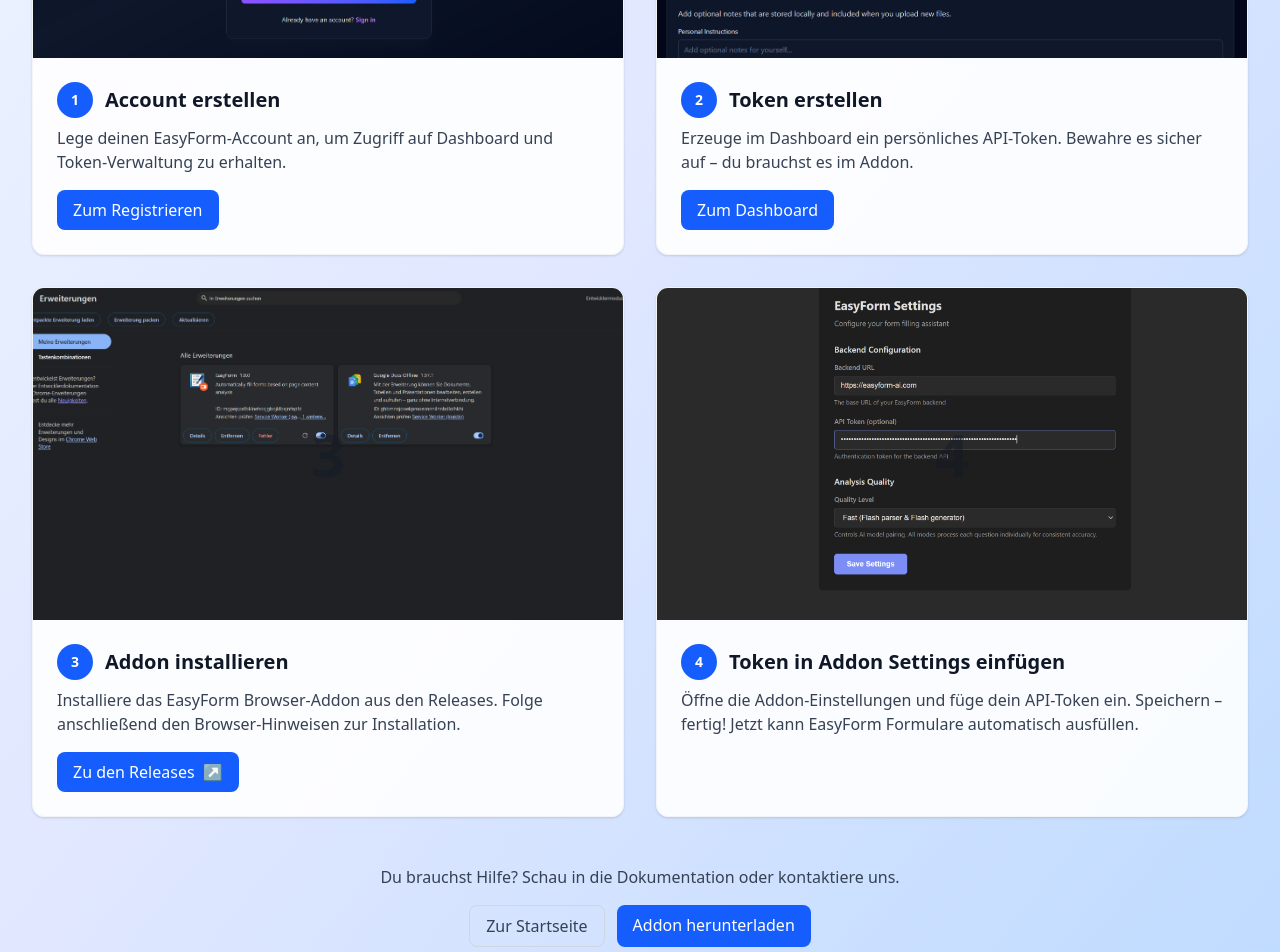
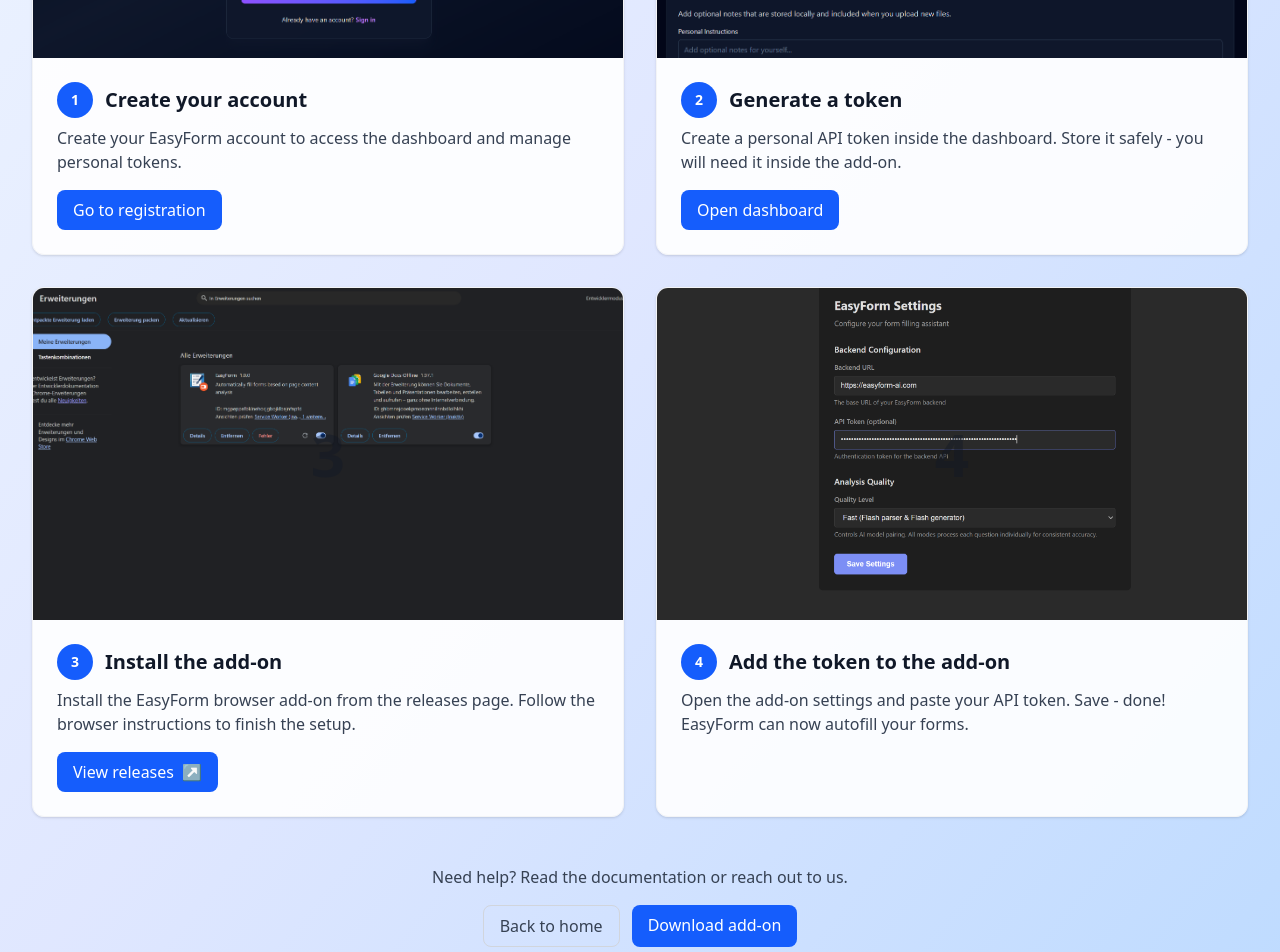
Before and after one commit to M4RKUS28/EasyForm, a React (Vite) app in the folder frontend/: page /setup in a window 1280 px wide. Shown: the part 560-1512 px from the top of the page. Built offline with nearby package versions, Linux system fonts and the light colour scheme; no server answers.

Commit message:
feat: Translate Setup component text to English for improved accessibility

```diff
--- a/frontend/src/pages/Setup.jsx
+++ b/frontend/src/pages/Setup.jsx
@@ -3,46 +3,46 @@
 const steps = [
   {
     number: 1,
-    title: 'Account erstellen',
+    title: 'Create your account',
     description:
-      'Lege deinen EasyForm-Account an, um Zugriff auf Dashboard und Token-Verwaltung zu erhalten.',
-    img: '/register.png', // Platzhalter – Bild später in /public/images ablegen
+      'Create your EasyForm account to access the dashboard and manage personal tokens.',
+    img: '/register.png', // Placeholder - final asset can live in /public/images
     cta: {
-      label: 'Zum Registrieren',
+      label: 'Go to registration',
       href: '/register',
       type: 'internal',
     },
   },
   {
     number: 2,
-    title: 'Token erstellen',
+    title: 'Generate a token',
     description:
-      'Erzeuge im Dashboard ein persönliches API-Token. Bewahre es sicher auf – du brauchst es im Addon.',
-    img: '/token.png', // Platzhalter – Bild später in /public/images ablegen
+      'Create a personal API token inside the dashboard. Store it safely - you will need it inside the add-on.',
+    img: '/token.png', // Placeholder - final asset can live in /public/images
     cta: {
-      label: 'Zum Dashboard',
+      label: 'Open dashboard',
       href: '/dashboard',
       type: 'internal',
     },
   },
   {
     number: 3,
-    title: 'Addon installieren',
+    title: 'Install the add-on',
     description:
-      'Installiere das EasyForm Browser-Addon aus den Releases. Folge anschließend den Browser-Hinweisen zur Installation.',
-    img: '/extension.png', // Platzhalter – Bild später in /public/images ablegen
+      'Install the EasyForm browser add-on from the releases page. Follow the browser instructions to finish the setup.',
+    img: '/extension.png', // Placeholder - final asset can live in /public/images
     cta: {
-      label: 'Zu den Releases',
+      label: 'View releases',
       href: 'https://github.com/M4RKUS28/EasyForm/releases',
       type: 'external',
     },
   },
   {
     number: 4,
-    title: 'Token in Addon Settings einfügen',
+    title: 'Add the token to the add-on',
     description:
-      'Öffne die Addon-Einstellungen und füge dein API-Token ein. Speichern – fertig! Jetzt kann EasyForm Formulare automatisch ausfüllen.',
-    img: '/settings.png', // Platzhalter – Bild später in /public/images ablegen
+      'Open the add-on settings and paste your API token. Save - done! EasyForm can now autofill your forms.',
+    img: '/settings.png', // Placeholder - final asset can live in /public/images
   },
 ];
 
@@ -71,14 +71,14 @@
 
   return (
     <div className="bg-white/90 dark:bg-slate-900/90 rounded-xl overflow-hidden border border-gray-100 dark:border-slate-800 shadow-sm">
-      <div className="aspect-video bg-gray-100 dark:bg-slate-800 flex items-center justify-center">
-        {/* Platzhalter-Bild */}
+      <div className="aspect-video bg-gray-100 dark:bg-slate-800 flex items-center justify-center relative">
+        {/* Placeholder image */}
         <img
           src={step.img}
-          alt={`${step.title} – Schritt ${step.number}`}
+          alt={`${step.title} - step ${step.number}`}
           className="w-full h-full object-cover"
           onError={(e) => {
-            // Fallback, falls Platzhalter noch nicht existiert
+            // Fallback if the placeholder asset does not exist yet
             e.currentTarget.style.display = 'none';
           }}
         />
@@ -110,10 +110,10 @@
       <main className="max-w-7xl mx-auto px-4 sm:px-6 lg:px-8 py-12 sm:py-16">
         <section className="text-center mb-10 sm:mb-14">
           <h1 className="text-3xl sm:text-4xl font-bold text-gray-900 dark:text-white mb-3">
-            EasyForm Setup in 4 Schritten
+            EasyForm setup in 4 steps
           </h1>
           <p className="text-gray-700 dark:text-gray-300 max-w-2xl mx-auto">
-            In wenigen Minuten startklar: Erstelle deinen Account, generiere ein Token, installiere das Addon und füge dein Token in den Addon-Einstellungen ein.
+            Get ready in just a few minutes: create your account, generate a token, install the add-on, and add your token inside the add-on settings.
           </p>
         </section>
 
@@ -125,14 +125,14 @@
 
         <section className="mt-12 text-center">
           <p className="text-gray-700 dark:text-gray-300 mb-4">
-            Du brauchst Hilfe? Schau in die Dokumentation oder kontaktiere uns.
+            Need help? Read the documentation or reach out to us.
           </p>
           <div className="flex gap-3 justify-center">
             <a
               href="/"
               className="px-4 py-2 rounded-lg border border-gray-300 dark:border-slate-700 text-gray-700 dark:text-gray-200 hover:bg-white/70 dark:hover:bg-slate-800/70"
             >
-              Zur Startseite
+              Back to home
             </a>
             <a
               href="https://github.com/M4RKUS28/EasyForm/releases"
@@ -140,7 +140,7 @@
               rel="noopener noreferrer"
               className="px-4 py-2 bg-blue-600 text-white rounded-lg hover:bg-blue-700 dark:bg-blue-500 dark:hover:bg-blue-600"
             >
-              Addon herunterladen
+              Download add-on
             </a>
           </div>
         </section>
```
